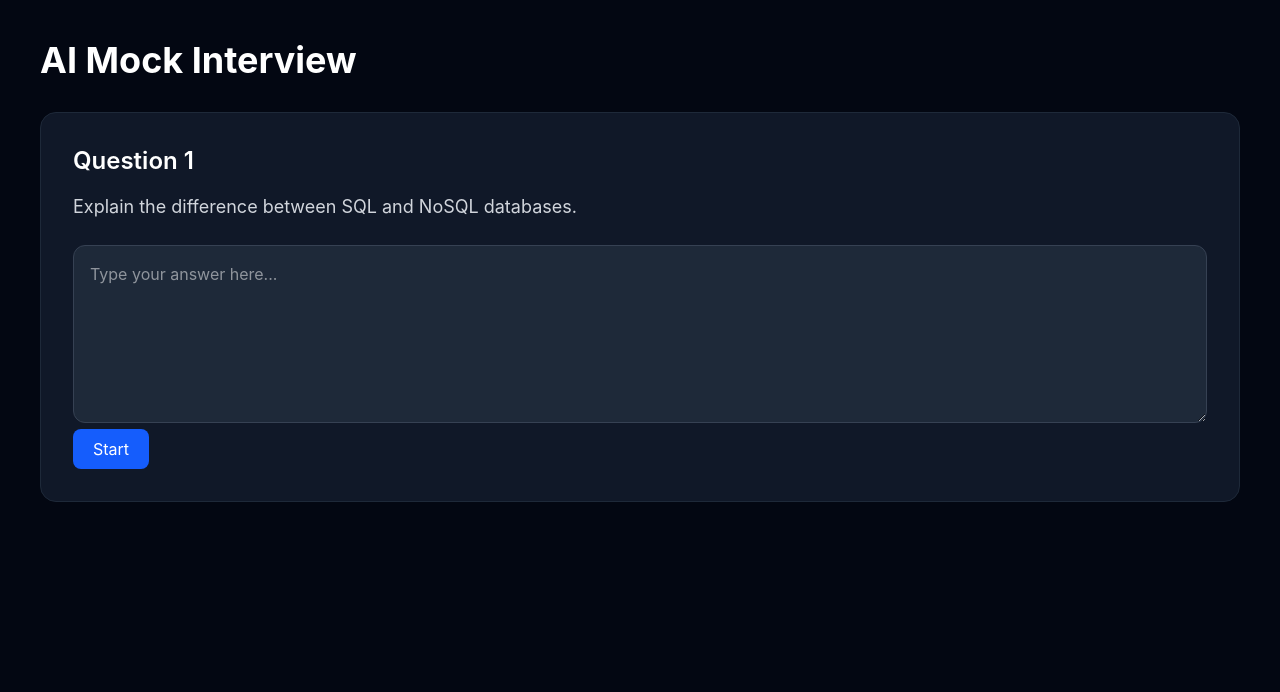
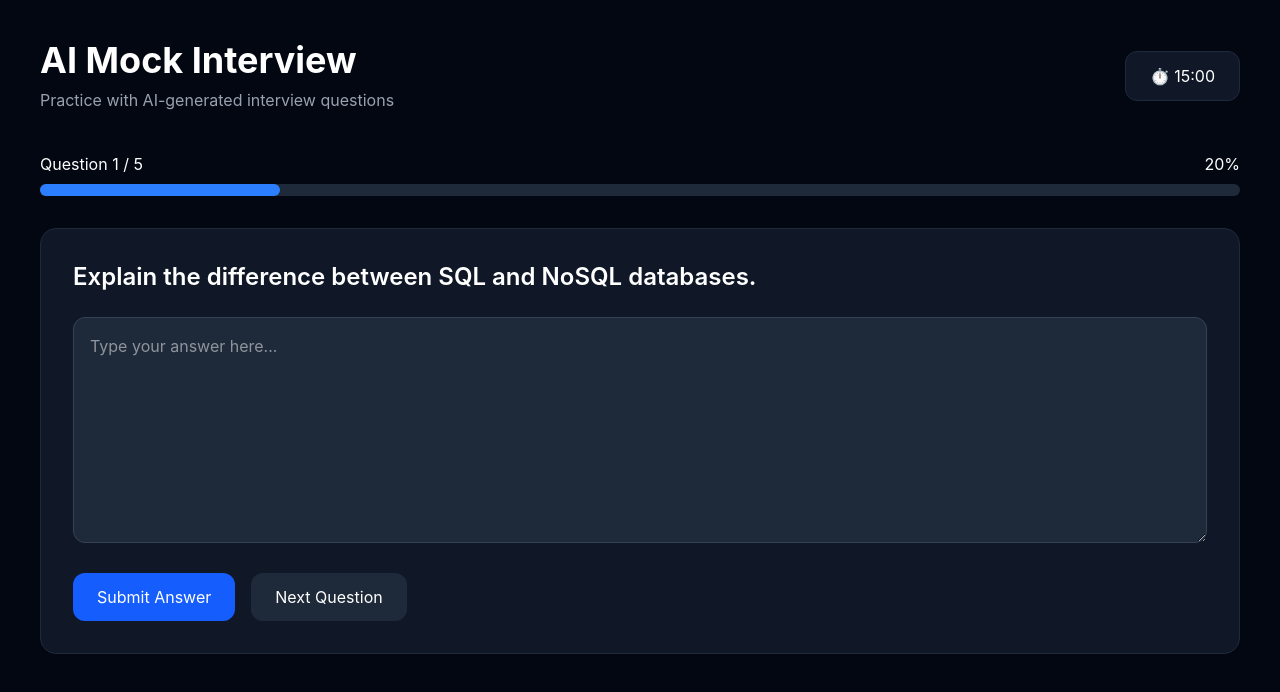
Before and after one commit to suvarnaramdin/prepmind-ai, a React app in the folder frontend/: page /interview in a window 1280 px wide. Shown: the top 692 px of the page. Built offline with nearby package versions, Linux system fonts and the light colour scheme; the HTML template or start-up script is replaced by a standard one.

Commit message:
Built AI interview engine UI

```diff
--- a/frontend/src/pages/Interview.jsx
+++ b/frontend/src/pages/Interview.jsx
@@ -1,35 +1,157 @@
-import { Link } from "react-router-dom"
+import { useState } from "react"
+
 function Interview() {
+
+  const questions = [
+    "Explain the difference between SQL and NoSQL databases.",
+    "What is React and why is it used?",
+    "Explain normalization in DBMS.",
+    "What are API endpoints?",
+    "Difference between authentication and authorization?"
+  ]
+
+  const [currentQuestion, setCurrentQuestion] = useState(0)
+  const [answer, setAnswer] = useState("")
+  const [submitted, setSubmitted] = useState(false)
+
+  const handleNext = () => {
+    if (currentQuestion < questions.length - 1) {
+      setCurrentQuestion(currentQuestion + 1)
+      setAnswer("")
+      setSubmitted(false)
+    }
+  }
+
   return (
     <div className="min-h-screen bg-gray-950 text-white p-10">
 
-      <h1 className="text-4xl font-bold mb-8">
-        AI Mock Interview
-      </h1>
+      {/* Header */}
+      <div className="flex items-center justify-between mb-10">
 
+        <div>
+          <h1 className="text-4xl font-bold">
+            AI Mock Interview
+          </h1>
+
+          <p className="text-gray-400 mt-2">
+            Practice with AI-generated interview questions
+          </p>
+        </div>
+
+        <div className="bg-gray-900 px-6 py-3 rounded-xl border border-gray-800">
+          ⏱ 15:00
+        </div>
+
+      </div>
+
+      {/* Progress */}
+      <div className="mb-8">
+
+        <div className="flex justify-between mb-2">
+          <span>
+            Question {currentQuestion + 1} / {questions.length}
+          </span>
+
+          <span>
+            {Math.round(((currentQuestion + 1) / questions.length) * 100)}%
+          </span>
+        </div>
+
+        <div className="w-full bg-gray-800 h-3 rounded-full">
+          <div
+            className="bg-blue-500 h-3 rounded-full"
+            style={{
+              width: `${((currentQuestion + 1) / questions.length) * 100}%`
+            }}
+          ></div>
+        </div>
+
+      </div>
+
+      {/* Question Card */}
       <div className="bg-gray-900 p-8 rounded-2xl border border-gray-800">
 
-        <h2 className="text-2xl font-semibold mb-4">
-          Question 1
+        <h2 className="text-2xl font-semibold mb-6">
+          {questions[currentQuestion]}
         </h2>
 
-        <p className="text-gray-300 text-lg">
-          Explain the difference between SQL and NoSQL databases.
-        </p>
-
         <textarea
-          className="w-full mt-6 bg-gray-800 border border-gray-700 rounded-xl p-4 text-white outline-none"
-          rows="6"
+          className="w-full bg-gray-800 border border-gray-700 rounded-xl p-4 text-white outline-none"
+          rows="8"
           placeholder="Type your answer here..."
+          value={answer}
+          onChange={(e) => setAnswer(e.target.value)}
         ></textarea>
 
-        <Link to="/interview">
-  <button className="bg-blue-600 hover:bg-blue-700 px-5 py-2 rounded-lg">
-    Start
-  </button>
-</Link>
+        <div className="flex gap-4 mt-6">
+
+          <button
+            onClick={() => setSubmitted(true)}
+            className="bg-blue-600 hover:bg-blue-700 px-6 py-3 rounded-xl"
+          >
+            Submit Answer
+          </button>
+
+          <button
+            onClick={handleNext}
+            className="bg-gray-800 hover:bg-gray-700 px-6 py-3 rounded-xl"
+          >
+            Next Question
+          </button>
+
+        </div>
 
       </div>
+
+      {/* AI Feedback */}
+      {submitted && (
+        <div className="bg-gray-900 p-8 rounded-2xl border border-gray-800 mt-8">
+
+          <h2 className="text-2xl font-bold mb-4 text-blue-500">
+            AI Feedback
+          </h2>
+
+          <p className="text-gray-300 mb-4">
+            Good explanation. Your answer is technically correct,
+            but you can improve by adding real-world examples.
+          </p>
+
+          <div className="grid md:grid-cols-3 gap-4 mt-6">
+
+            <div className="bg-gray-800 p-4 rounded-xl">
+              <h3 className="text-gray-400 mb-2">
+                Confidence
+              </h3>
+
+              <p className="text-2xl font-bold text-green-500">
+                82%
+              </p>
+            </div>
+
+            <div className="bg-gray-800 p-4 rounded-xl">
+              <h3 className="text-gray-400 mb-2">
+                Technical Accuracy
+              </h3>
+
+              <p className="text-2xl font-bold text-blue-500">
+                88%
+              </p>
+            </div>
+
+            <div className="bg-gray-800 p-4 rounded-xl">
+              <h3 className="text-gray-400 mb-2">
+                Communication
+              </h3>
+
+              <p className="text-2xl font-bold text-purple-500">
+                79%
+              </p>
+            </div>
+
+          </div>
+
+        </div>
+      )}
 
     </div>
   )
```
